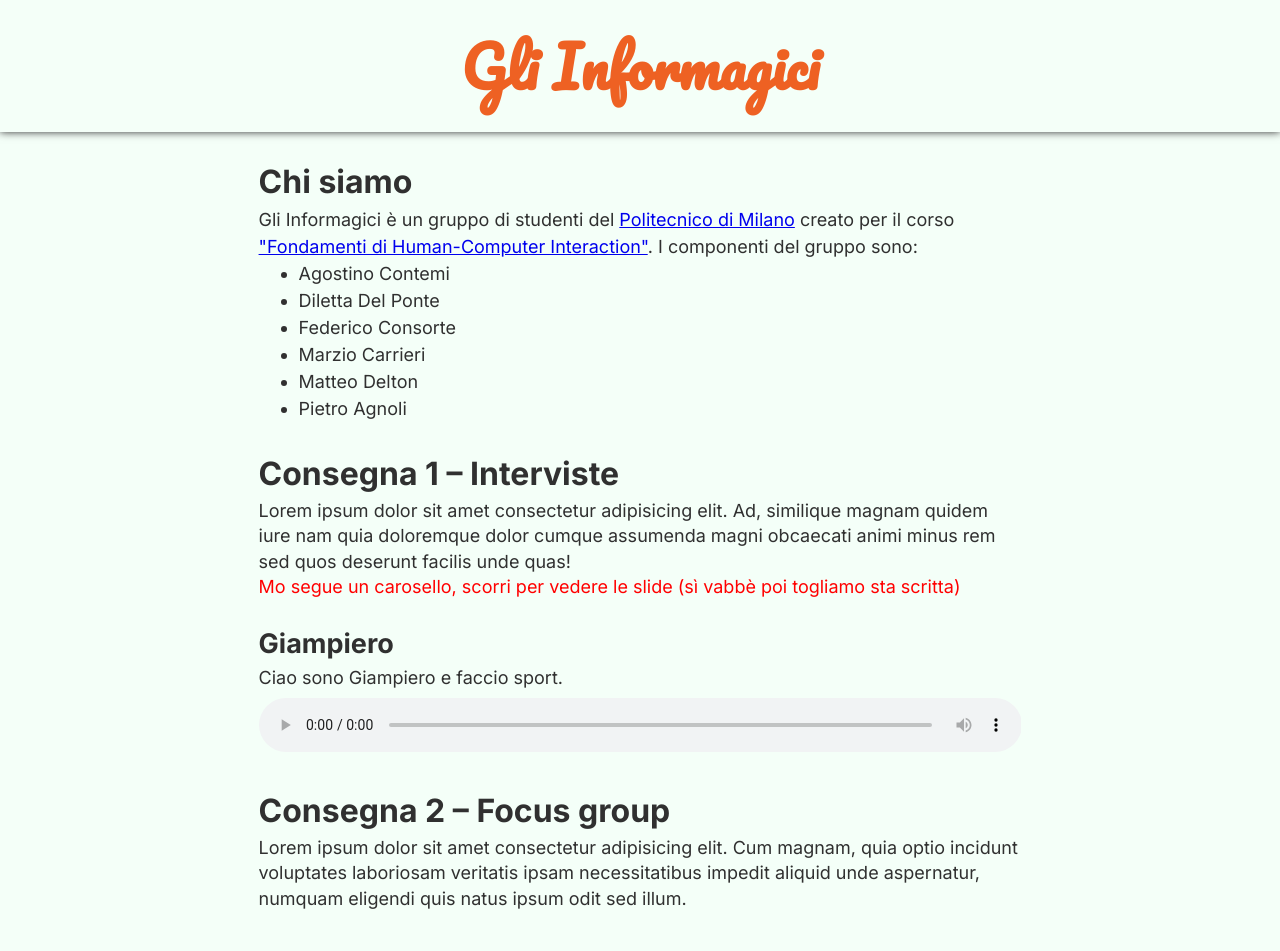
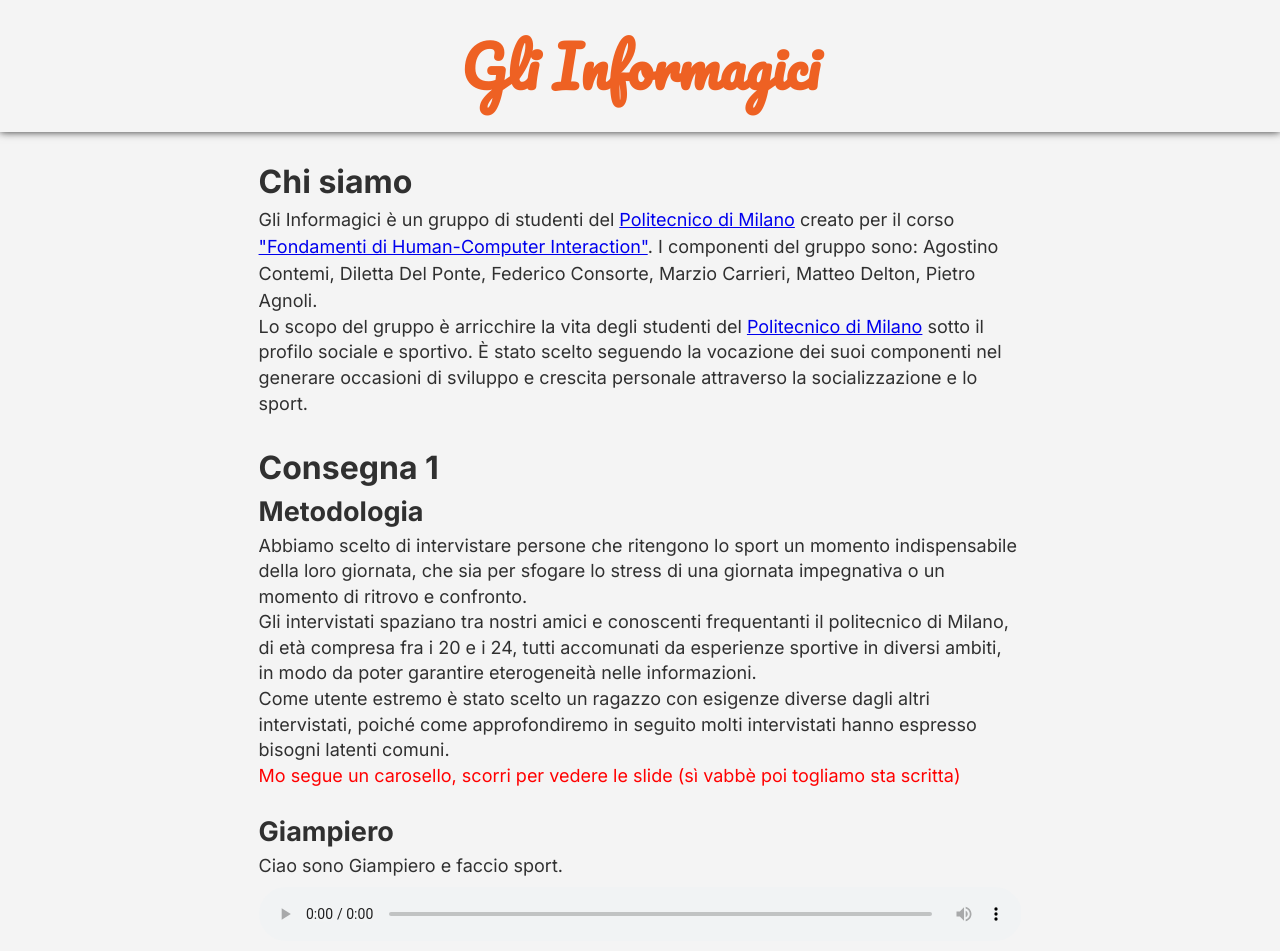
Before and after one commit to dltmtt/HCI23-GliInformagici, a plain HTML site: page Sito per consegne/index.html in a window 1280 px wide. Shown: the top 951 px of the page. Drawn offline with Linux system fonts and the light colour scheme.

Commit message:
Aggiunta parte della metodologia

```diff
--- a/Sito per consegne/index.html
+++ b/Sito per consegne/index.html
@@ -30,23 +30,37 @@
             href="https://www11.ceda.polimi.it/schedaincarico/schedaincarico/controller/scheda_pubblica/SchedaPublic.do?&evn_default=evento&c_classe=813312&__pj0=0&__pj1=e63e618bd45214a22e084a47e5a867bd"
             target="_blank"
             >"Fondamenti di Human-Computer Interaction"</a
-          >. I componenti del gruppo sono:
-          <ul>
-            <li>Agostino Contemi</li>
-            <li>Diletta Del Ponte</li>
-            <li>Federico Consorte</li>
-            <li>Marzio Carrieri</li>
-            <li>Matteo Delton</li>
-            <li>Pietro Agnoli</li>
-          </ul>
+          >. I componenti del gruppo sono: Agostino Contemi, Diletta Del Ponte,
+          Federico Consorte, Marzio Carrieri, Matteo Delton, Pietro Agnoli.
+          <p>
+            Lo scopo del gruppo è arricchire la vita degli studenti del
+            <a href="https://www.polimi.it" target="_blank"
+              >Politecnico di Milano</a
+            >
+            sotto il profilo sociale e sportivo. È stato scelto seguendo la
+            vocazione dei suoi componenti nel generare occasioni di sviluppo e
+            crescita personale attraverso la socializzazione e lo sport.
+          </p>
         </section>
         <section>
-          <h1>Consegna 1 – Interviste</h1>
+          <h1>Consegna 1</h1>
+          <h2>Metodologia</h2>
           <p>
-            Lorem ipsum dolor sit amet consectetur adipisicing elit. Ad,
-            similique magnam quidem iure nam quia doloremque dolor cumque
-            assumenda magni obcaecati animi minus rem sed quos deserunt facilis
-            unde quas!
+            Abbiamo scelto di intervistare persone che ritengono lo sport un
+            momento indispensabile della loro giornata, che sia per sfogare lo
+            stress di una giornata impegnativa o un momento di ritrovo e
+            confronto.
+          </p>
+          <p>
+            Gli intervistati spaziano tra nostri amici e conoscenti frequentanti
+            il politecnico di Milano, di età compresa fra i 20 e i 24, tutti
+            accomunati da esperienze sportive in diversi ambiti, in modo da
+            poter garantire eterogeneità nelle informazioni.
+          </p>
+          <p>
+            Come utente estremo è stato scelto un ragazzo con esigenze diverse
+            dagli altri intervistati, poiché come approfondiremo in seguito
+            molti intervistati hanno espresso bisogni latenti comuni.
           </p>
           <!-- Rimuovere -->
           <p style="color: red">
--- a/Sito per consegne/style.css
+++ b/Sito per consegne/style.css
@@ -1,7 +1,7 @@
 :root {
   --brand-color: #ee6123;
   --black: #303030;
-  --white: #f4fff8;
+  --white: #f4f4f4;
 }
 
 * {
```
